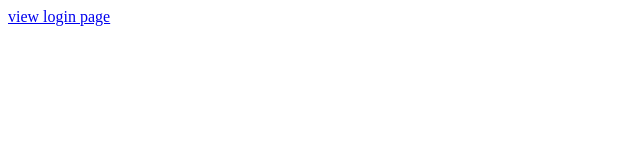
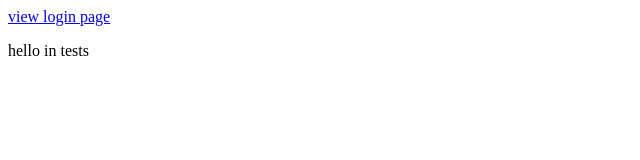
Before and after one commit to abdullahshahid-cpp/login_page, a plain HTML site: page index.html in a window 1280 px wide. Shown: the full height of the page, 0-640 px from the left. Drawn offline with Linux system fonts and the light colour scheme.

Commit message:
changes made

```diff
--- a/index.html
+++ b/index.html
@@ -5,5 +5,6 @@
     </head>
     <body>
         <a href="login.html">view login page</a>
+        <p>hello in tests</p>
     </body>
 </html>
```
